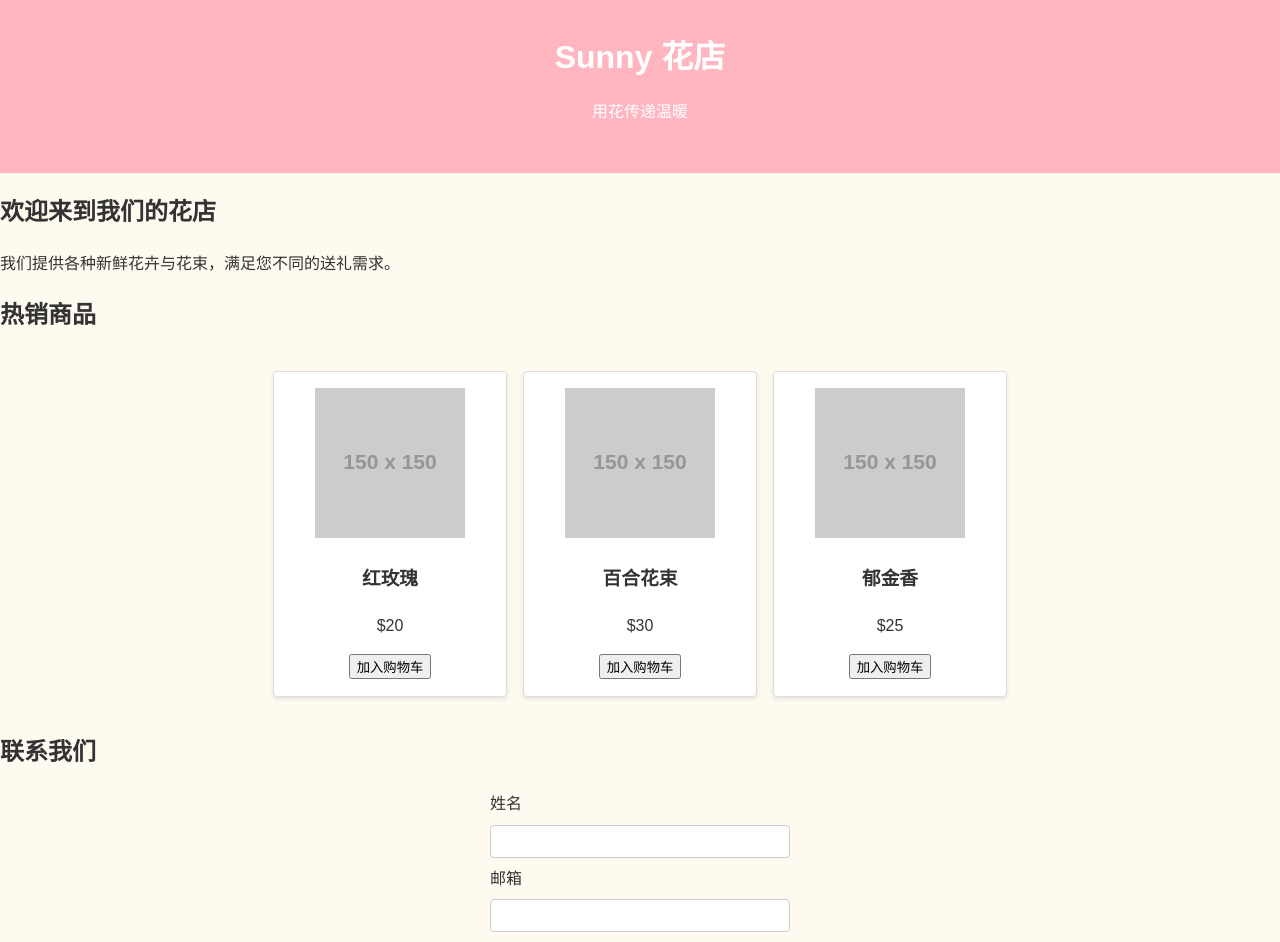
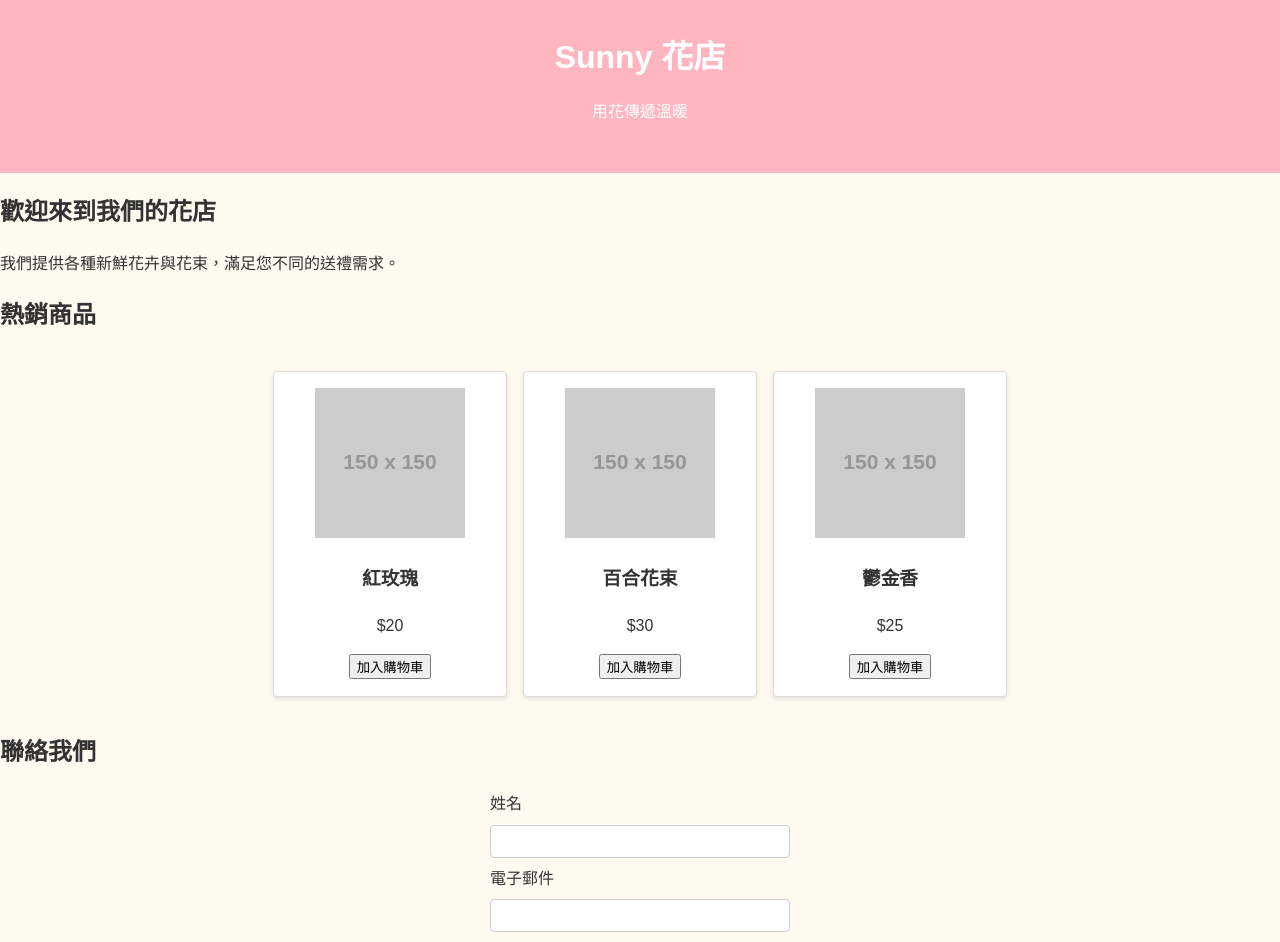
Before and after one commit to felicia1110/su, a plain HTML site: page index.html in a window 1280 px wide. Shown: the top 942 px of the page. Drawn offline with Linux system fonts and the light colour scheme; placeholder pictures from the web are drawn by us.

Commit message:
chore: translate index to Traditional Chinese

```diff
--- a/index.html
+++ b/index.html
@@ -1,5 +1,5 @@
 <!DOCTYPE html>
-<html lang="zh">
+<html lang="zh-Hant">
 <head>
   <meta charset="UTF-8" />
   <title>Sunny 花店</title>
@@ -8,46 +8,46 @@
 <body>
   <header class="site-header">
     <h1>Sunny 花店</h1>
-    <p>用花传递温暖</p>
+    <p>用花傳遞溫暖</p>
   </header>
   <main>
     <section id="intro">
-      <h2>欢迎来到我们的花店</h2>
-      <p>我们提供各种新鲜花卉与花束，满足您不同的送礼需求。</p>
+      <h2>歡迎來到我們的花店</h2>
+      <p>我們提供各種新鮮花卉與花束，滿足您不同的送禮需求。</p>
     </section>
     <section id="products">
-      <h2>热销商品</h2>
+      <h2>熱銷商品</h2>
       <div class="product-list">
         <div class="product">
           <img src="https://via.placeholder.com/150" alt="玫瑰" />
-          <h3>红玫瑰</h3>
+          <h3>紅玫瑰</h3>
           <p class="price">$20</p>
-          <button class="add-to-cart">加入购物车</button>
+          <button class="add-to-cart">加入購物車</button>
         </div>
         <div class="product">
           <img src="https://via.placeholder.com/150" alt="百合" />
           <h3>百合花束</h3>
           <p class="price">$30</p>
-          <button class="add-to-cart">加入购物车</button>
+          <button class="add-to-cart">加入購物車</button>
         </div>
         <div class="product">
-          <img src="https://via.placeholder.com/150" alt="郁金香" />
-          <h3>郁金香</h3>
+          <img src="https://via.placeholder.com/150" alt="鬱金香" />
+          <h3>鬱金香</h3>
           <p class="price">$25</p>
-          <button class="add-to-cart">加入购物车</button>
+          <button class="add-to-cart">加入購物車</button>
         </div>
       </div>
     </section>
     <section id="contact">
-      <h2>联系我们</h2>
+      <h2>聯絡我們</h2>
       <form id="contact-form">
         <label for="name">姓名</label>
         <input type="text" id="name" name="name" required />
-        <label for="email">邮箱</label>
+        <label for="email">電子郵件</label>
         <input type="email" id="email" name="email" required />
         <label for="message">留言</label>
         <textarea id="message" name="message" required></textarea>
-        <button type="submit">发送</button>
+        <button type="submit">送出</button>
       </form>
     </section>
   </main>
```
